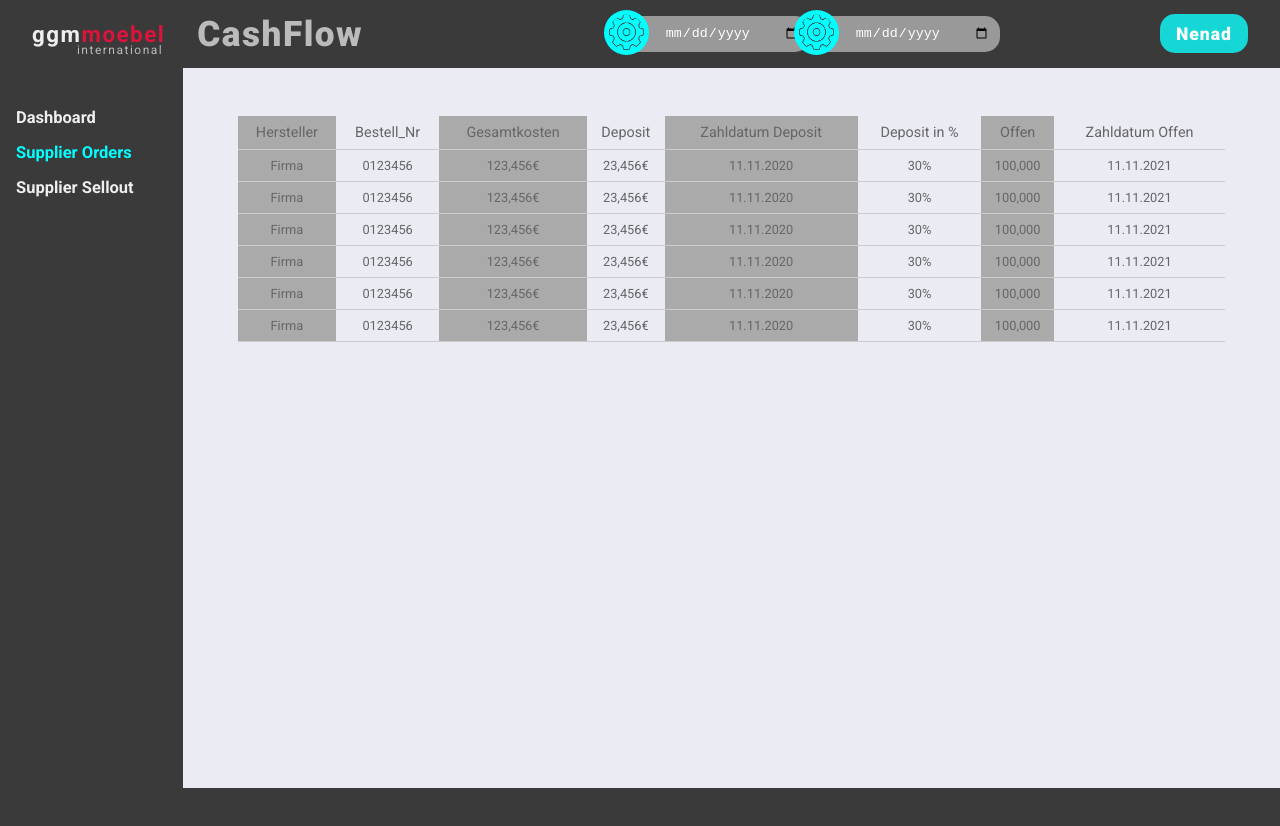
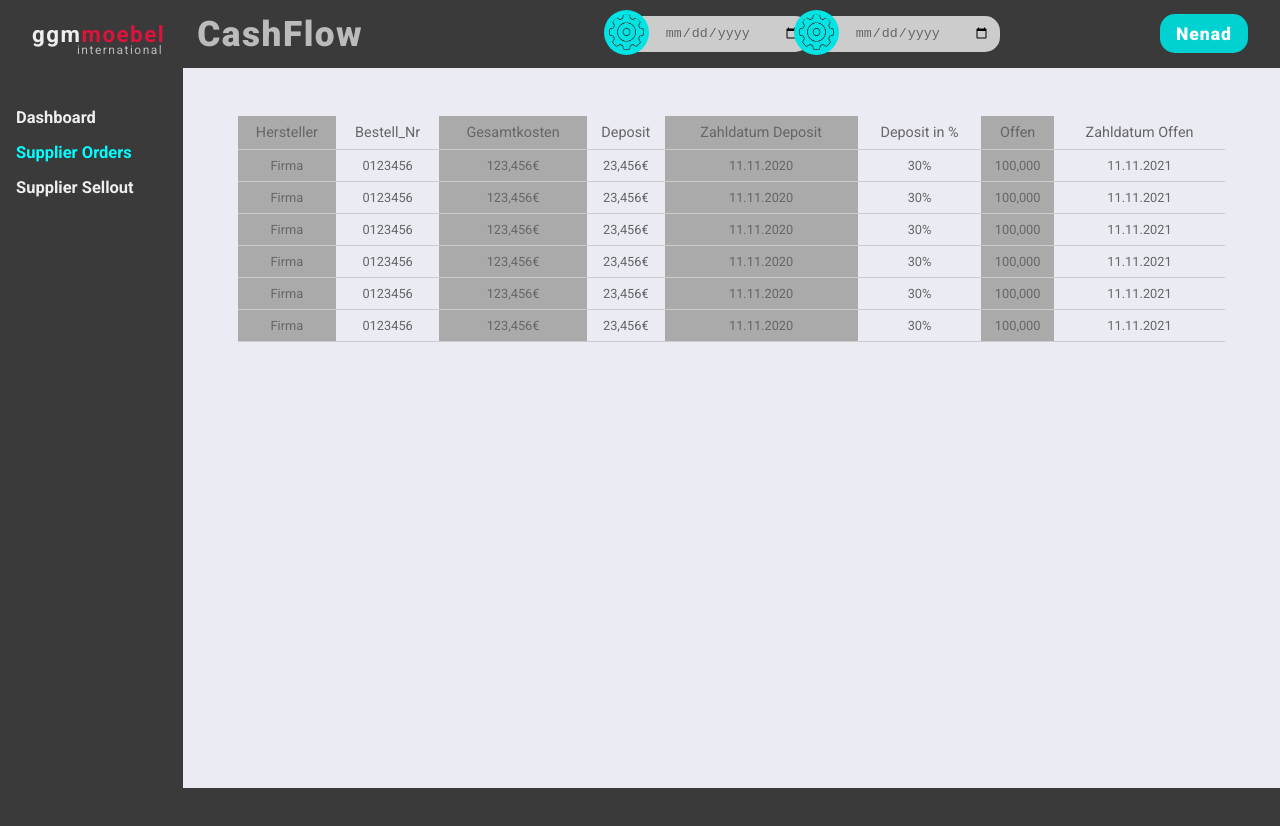
Before and after one commit to Nennadd/ggm-cashflow, a Vue app: page /supplier-orders in a window 1280 px wide. Shown: the top 826 px of the page. Built offline with nearby package versions, Linux system fonts and the light colour scheme.

Commit message:
Styling Header Component

```diff
--- a/src/components/Header.vue
+++ b/src/components/Header.vue
@@ -94,8 +94,8 @@ export default {
       padding: 0.6rem 0.6rem 0.6rem 2.8rem;
       border-radius: 15px;
       border: none;
-      color: #fff;
-      background-color: #999;
+      color: #666;
+      background-color: #ccc;
     }
 
     img {
@@ -105,8 +105,7 @@ export default {
       width: 45px;
       height: 45px;
       padding: 0.3rem;
-      color: #fff;
-      background-color: aqua;
+      background-color: rgb(0, 228, 228);
       border-radius: 50%;
       z-index: 3;
     }
@@ -117,7 +116,7 @@ export default {
       font-size: 1.1rem;
       font-weight: 900;
       letter-spacing: 1px;
-      background-color: rgb(23, 214, 214);
+      background-color: rgb(2, 209, 209);
       border-radius: 15px;
       color: #fff;
     }
```
